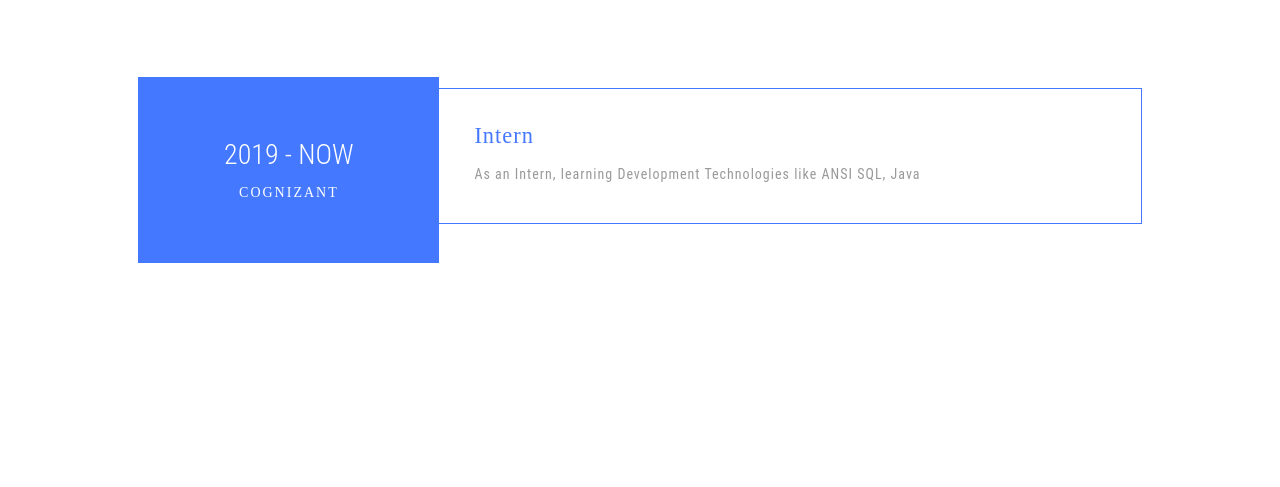
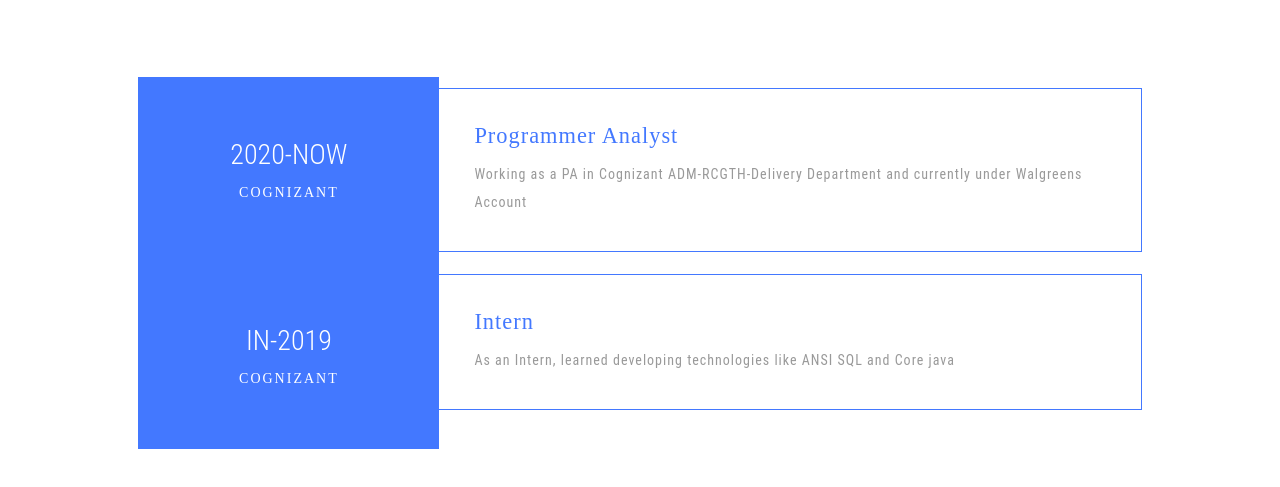
Before and after one commit to seventhi/seventhi.github.io, a plain HTML site: page experience.html in a window 1280 px wide. Shown: the part 217-704 px from the top of the page. Drawn offline with Linux system fonts and the light colour scheme.

Commit message:
Update experience.html

```diff
--- a/experience.html
+++ b/experience.html
@@ -64,12 +64,20 @@
 			<div class="w3-agileits-expinfo">
 				<div class="experience-grids">
 					<div class="experience-left">
-						<h6>2019 - Now </h6>
+						<h6>2020-Now </h6>
+						<h5>COGNIZANT </h5>
+					</div>
+					<div class="experience-right">
+						<h4>Programmer Analyst</h4>
+						<p>Working as a PA in Cognizant ADM-RCGTH-Delivery Department and currently under Walgreens Account</p>
+					</div>
+					<div class="experience-left">
+						<h6>IN-2019</h6>
 						<h5>COGNIZANT </h5>
 					</div>
 					<div class="experience-right">
 						<h4>Intern</h4>
-						<p>As an Intern, learning Development Technologies like ANSI SQL, Java</p>
+						<p>As an Intern, learned developing technologies like ANSI SQL and Core java</p>
 					</div>
 					<div class="clearfix"> </div>
 				</div>
```
